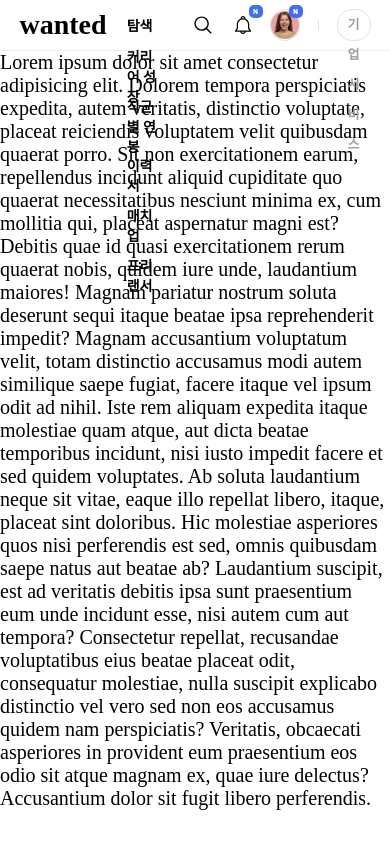
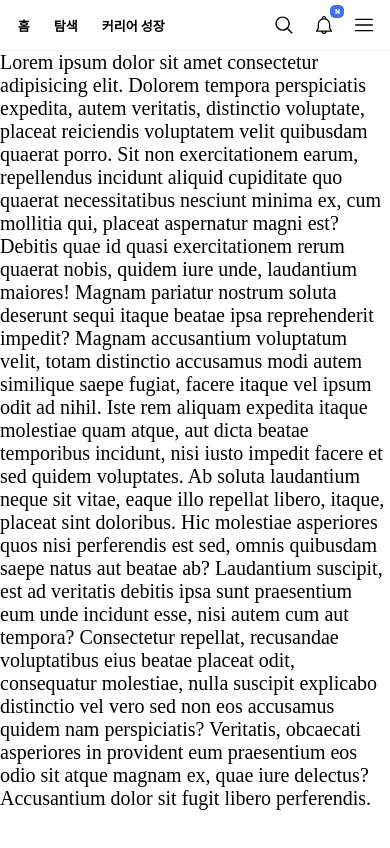
Before and after one commit to jellybrown/wanted-menu-clone, a React (Create React App) app: page / in a window 390 px wide. Shown: the top 848 px of the page. Built offline with nearby package versions, Linux system fonts and the light colour scheme.

Commit message:
react-responsive install

```diff
--- a/package.json
+++ b/package.json
@@ -8,6 +8,7 @@
     "@testing-library/user-event": "^12.1.10",
     "react": "^17.0.2",
     "react-dom": "^17.0.2",
+    "react-responsive": "^8.2.0",
     "react-scripts": "4.0.3",
     "styled-components": "^5.3.0",
     "web-vitals": "^1.0.1"
--- a/src/components/Header/Header.js
+++ b/src/components/Header/Header.js
@@ -2,6 +2,7 @@ import React from "react";
 import bell from "../../assets/bell.svg";
 import mGlass from "../../assets/magnifying-glass.svg";
 import user from "../../assets/user-img.png";
+import menu from "../../assets/menu.svg";
 import { spreadData, closedData } from "../../menuData";
 import SpreadItem from "../SpreadItem/SpreadItem";
 import {
@@ -20,8 +21,12 @@ import {
   ExploreWrapper,
 } from "./Header.style";
 import ClosedItem from "../ClosedItem";
+import { useMediaQuery } from "react-responsive";
+import { size } from "../../style/theme";
 
 const Header = ({ activeExplore, setActiveExplore }) => {
+  const isMobile = useMediaQuery({ query: `(max-width: ${size.mobile})` });
+
   const checkAndFalseActive = (e) => {
     // 메뉴가 explore일 때는 active상태 유지
     if (
@@ -36,9 +41,26 @@ const Header = ({ activeExplore, setActiveExplore }) => {
   return (
     <Wrapper>
       <TopHeader onMouseOver={(e) => checkAndFalseActive(e)}>
+        <Menu>
+          {isMobile ? (
+            <>
+              <Item>
+                <a>홈</a>
+              </Item>
+              <Item>
+                <a>탐색</a>
+              </Item>
+              <Item>
+                <a>커리어 성장</a>
+              </Item>
+            </>
+          ) : (
+            <>
               <Logo>wanted</Logo>
-        <Menu>
-          <Item className="explore" onMouseOver={() => setActiveExplore(true)}>
+              <Item
+                className="explore"
+                onMouseOver={() => setActiveExplore(true)}
+              >
                 <a>탐색</a>
               </Item>
               <Item>
@@ -56,6 +78,8 @@ const Header = ({ activeExplore, setActiveExplore }) => {
               <Item>
                 <a>프리랜서</a>
               </Item>
+            </>
+          )}
         </Menu>
         <Aside>
           <Icons>
@@ -65,13 +89,19 @@ const Header = ({ activeExplore, setActiveExplore }) => {
             <Icon isNew={true}>
               <img src={bell} alt="notification" />
             </Icon>
+            {isMobile ? (
+              <Icon>
+                <img src={menu} alt="menu" />
+              </Icon>
+            ) : (
               <Icon isAvatar={true} isNew={true}>
                 <Avatar>
                   <img src={user} alt="user profile" />
                 </Avatar>
               </Icon>
+            )}
           </Icons>
-          <CompanyBtn>기업 서비스</CompanyBtn>
+          {!isMobile && <CompanyBtn>기업 서비스</CompanyBtn>}
         </Aside>
       </TopHeader>
       <ExploreWrapper isActive={activeExplore} className="exxxxxx">
--- a/src/components/Header/Header.style.js
+++ b/src/components/Header/Header.style.js
@@ -14,6 +14,10 @@ export const TopHeader = styled.div`
   height: 100%;
   display: flex;
   margin: 0 auto;
+
+  @media ${({ theme }) => theme.mobile} {
+    width: 97%;
+  }
 `;
 
 export const Logo = styled.h1`
@@ -27,12 +31,17 @@ export const Logo = styled.h1`
 export const Menu = styled.ul`
   height: 100%;
   margin: 0 auto;
+
+  @media ${({ theme }) => theme.mobile} {
+    flex: 1;
+  }
 `;
 
 export const Item = styled.li`
   padding: 0 20px;
   height: 100%;
   position: relative;
+
   a {
     display: inline-flex;
     justify-content: center;
@@ -57,6 +66,21 @@ export const Item = styled.li`
     &:after {
       opacity: 1;
     }
+  }
+
+  @media ${({ theme }) => theme.tablet} {
+    padding: 0 12px;
+    font-size: 13px;
+    &:hover {
+      &:after {
+        opacity: 0;
+      }
+    }
+  }
+
+  @media ${({ theme }) => theme.mobile} {
+    padding: 0 12px;
+    font-size: 13px;
   }
 `;
 
--- a/src/style/theme.js
+++ b/src/style/theme.js
@@ -6,12 +6,14 @@ const color = {
   blueLine: "#558DE8",
 };
 
-const size = {
-  mobile: "768px",
+export const size = {
+  tablet: "986px",
+  mobile: "800px",
 };
 
 const theme = {
   color,
+  tablet: `(max-width: ${size.tablet})`,
   mobile: `(max-width: ${size.mobile})`,
 };
 
```
Also changed, not shown: src/assets/menu.svg (added), 1 other file (tests, documents, lock files or other folders). Lines whose indentation alone changed are shown as unchanged.
